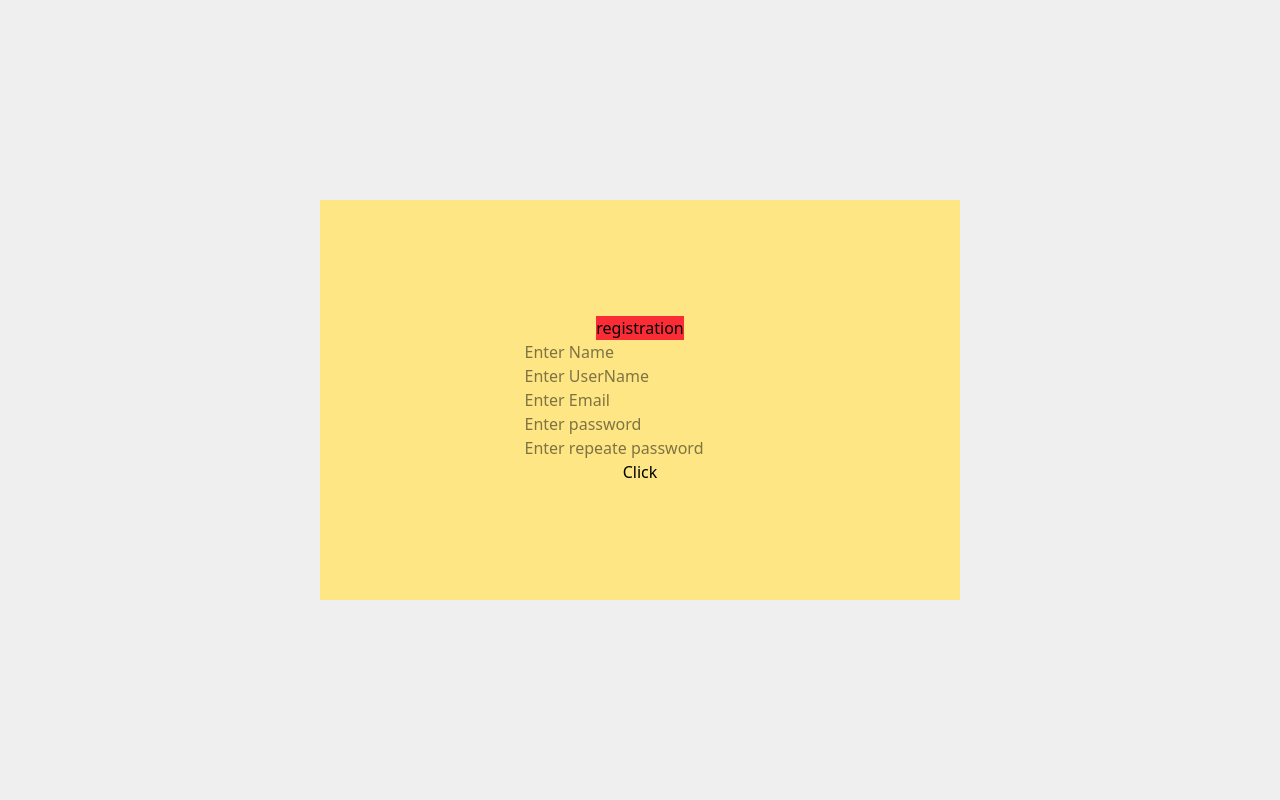
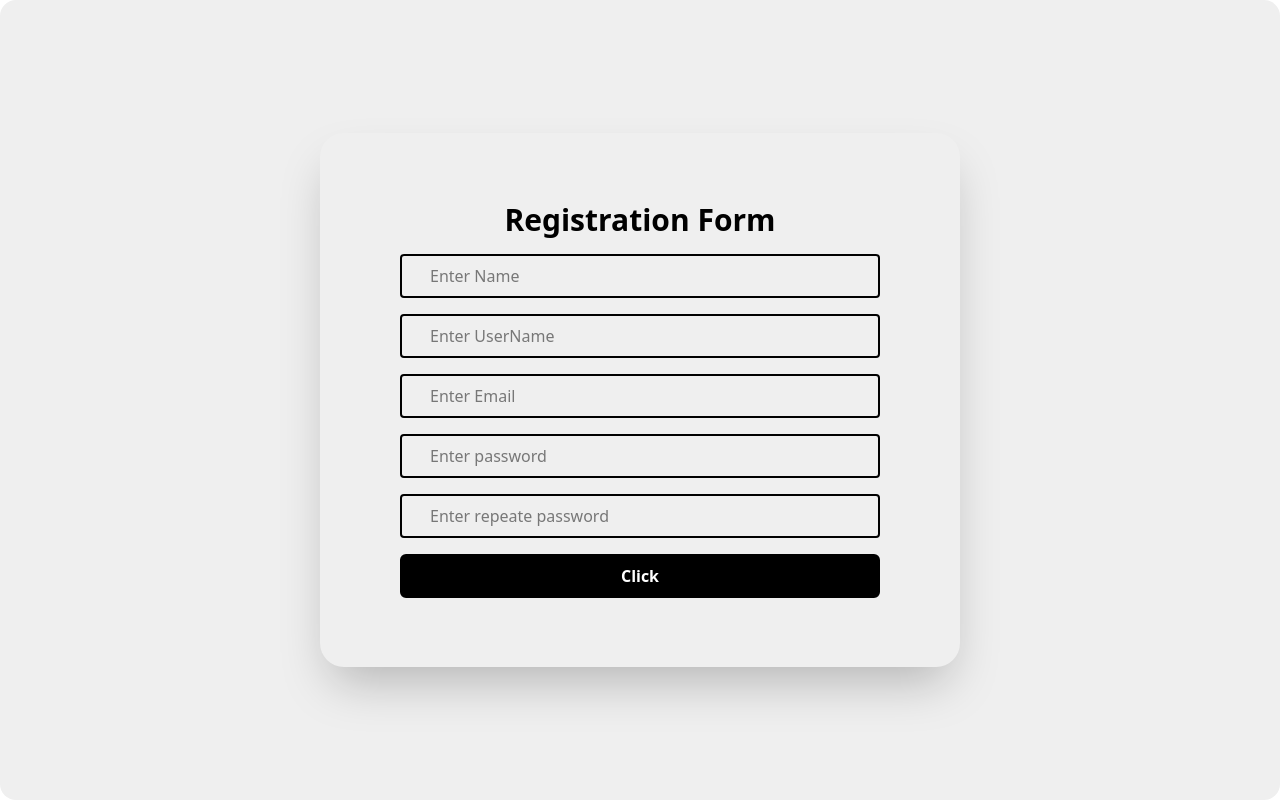
Before and after one commit to Mamathabhagepalle/billFrontend, a React (Vite) app: page / in a window 1280 px wide. Built offline with nearby package versions, Linux system fonts and the light colour scheme.

Commit message:
register page styled

```diff
--- a/src/componets/user/Register.jsx
+++ b/src/componets/user/Register.jsx
@@ -2,33 +2,34 @@ import React from 'react'
 
 const Register = () => {
   return (
-    <div className='bg-[#efefef] size-full flex justify-center items-center'>
-      <form action="" className='bg-amber-200 h-1/2 w-1/2 flex justify-center items-center flex-col'>
-        <div className='bg-red-500'>
-          <h1>registration</h1>
-        </div>
-        <div>
-          <input type="text" name="" placeholder='Enter Name'/>
+    <div className='bg-[#efefef] size-full flex justify-center items-center rounded-2xl' >
+      <form action="" className='bg-whight h-2/3  w-1/2 flex justify-center items-center flex-col gap-4 px-[80px] py-40 shadow-2xl rounded-3xl'>
+        <div className='font-bold  flex justify-center items-center text-3xl '>
+          <h1>Registration Form</h1>
         </div>
 
-        <div>
-          <input type="text" name="" placeholder='Enter UserName'/>
+        <div className='border-2 w-full flex justify-center items-center px-3 rounded-sm'>
+          <input type="text" name="" placeholder='Enter Name' className='w-full outline-none px-4 h-10'/>
         </div>
 
-        <div>
-          <input type="email" name="" placeholder='Enter Email'/>
+        <div className='border-2 w-full flex justify-center items-center px-3 rounded-sm'>
+          <input type="text" name="" placeholder='Enter UserName' className='w-full outline-none px-4 h-10'/>
         </div>
 
-        <div>
-          <input type="password" name="" placeholder='Enter password'/>
+        <div className='border-2 w-full flex justify-center items-center px-3 rounded-sm'>
+          <input type="email" name="" placeholder='Enter Email' className='w-full outline-none px-4 h-10'/>
         </div>
 
-        <div>
-          <input type="password" name="" placeholder='Enter repeate password'/>
+        <div className='border-2 w-full flex justify-center items-center px-3 rounded-sm'>
+          <input type="password" name="" placeholder='Enter password' className='w-full outline-none px-4 h-10'/>
         </div>
 
-        <div>
-          <button>Click</button>
+        <div className='border-2 w-full flex justify-center items-center px-3 rounded-sm'>
+          <input type="password" name="" placeholder='Enter repeate password' className='w-full outline-none px-4 h-10'/>
+        </div>
+
+        <div className='border-2 w-full flex justify-center items-center px-3 rounded-md bg-black '>
+          <button className='w-full outline-none px-4 h-10 text-white font-bold'>Click</button>
         </div>
       </form>
     </div>
```
